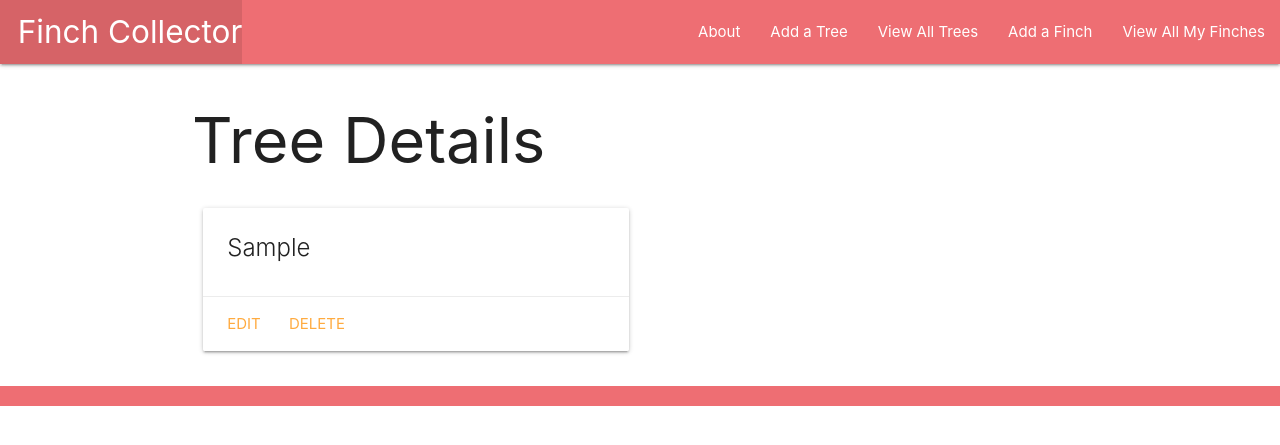
After one commit to dvnilsen/finchcollector, a Django app: page /trees/1/ in a window 1280 px wide. The commit adds this page. Shown: the top 445 px of the page. Run offline with Django 4.2, Linux system fonts and the light colour scheme; tables that the repository leaves empty hold one stand-in row (values such as "Sample post").

Commit message:
fix part 5

```diff
--- a/main_app/admin.py
+++ b/main_app/admin.py
@@ -1,5 +1,5 @@
 from django.contrib import admin
-from .models import Finch, Feeding
+from .models import Finch, Feeding, Tree
 
 # Register your models here.
 admin.site.register(Finch)
--- a/main_app/models.py
+++ b/main_app/models.py
@@ -1,5 +1,6 @@
 from django.db import models
 from django.urls import reverse
+from datetime import date
 
 # Create your models here.
 
@@ -10,11 +11,24 @@ MEALS = (
 )
 
 ##### START ----->
+class Tree(models.Model):
+  kind = models.CharField(max_length=50)
+
+  def __str__(self):
+    return self.kind
+
+  def get_absolute_url(self):
+    return reverse('trees_detail', kwargs={'pk': self.id})
+##### END
+
+##### START ----->
 class Finch(models.Model):
   name = models.CharField(max_length=100)
   color = models.CharField(max_length=100)
   gender = models.CharField(max_length=100)
   location = models.CharField(max_length=100)
+  # Add the M:M relationship
+  trees = models.ManyToManyField(Tree)
 
 # changing this instance method does not impact the database,
 # therefore no "makemigrations" is necessary
@@ -40,3 +54,4 @@ class Feeding(models.Model):
   def __str__(self):
     # Nice method for obtaining the friendly value of a Field.choice
     return f"{self.get_meal_display()} on {self.date}"
+##### END
--- a/main_app/templates/base.html
+++ b/main_app/templates/base.html
@@ -20,6 +20,8 @@
         </ul>
         <ul class="right">
           <li><a href="{% url 'about' %}">About</a></li>
+          <li><a href="{% url 'trees_create' %}">Add a Tree</a></li>
+          <li><a href="{% url 'trees_index' %}">View All Trees</a></li>
           <li><a href="{% url 'finches_create' %}">Add a Finch</a></li>
           <li><a href="{% url 'index' %}">View All My Finches</a></li>
         </ul>
--- /dev/null
+++ b/main_app/templates/main_app/tree_detail.html
@@ -0,0 +1,19 @@
+{% extends 'base.html' %}
+{% block content %}
+
+<h1>Tree Details</h1>
+
+<div class="row">
+  <div class="col s6 col-offset-3">
+    <div class="card">
+      <div class="card-content">
+        <span class="card-title">{{ tree.kind }}</span>
+      </div>
+      <div class="card-action">
+        <a href="{% url 'trees_update' tree.id %}">Edit</a>
+        <a href="{% url 'trees_delete' tree.id %}">Delete</a>
+      </div>
+    </div>
+  </div>
+</div>
+{% endblock %}
--- a/main_app/urls.py
+++ b/main_app/urls.py
@@ -10,4 +10,9 @@ urlpatterns = [
   path("finches/<int:pk>/update/", views.FinchUpdate.as_view(), name="finches_update"),
   path("finches/<int:pk>/delete/", views.FinchDelete.as_view(), name="finches_delete"),
   path('finches/<int:finch_id>/add_feeding/', views.add_feeding, name='add_feeding'),
+  path('trees/', views.TreeList.as_view(), name='trees_index'),
+  path('trees/<int:pk>/', views.TreeDetail.as_view(), name='trees_detail'),
+  path('trees/create/', views.TreeCreate.as_view(), name='trees_create'),
+  path('trees/<int:pk>/update/', views.TreeUpdate.as_view(), name='trees_update'),
+  path('trees/<int:pk>/delete/', views.TreeDelete.as_view(), name='trees_delete'),
 ]
--- a/main_app/views.py
+++ b/main_app/views.py
@@ -1,7 +1,8 @@
 from django.shortcuts import render, redirect
 from django.views.generic.edit import CreateView, UpdateView, DeleteView
+from django.views.generic import ListView, DetailView
 
-from .models import Finch
+from .models import Finch, Tree
 from .forms import FeedingForm
 
 #finches = [
@@ -48,3 +49,21 @@ def add_feeding(request, finch_id):
     new_feeding.finch_id = finch_id
     new_feeding.save()
   return redirect('detail', finch_id=finch_id)
+
+class TreeList(ListView):
+  model = Tree
+
+class TreeDetail(DetailView):
+  model = Tree
+
+class TreeCreate(CreateView):
+  model = Tree
+  fields = '__all__'
+
+class TreeUpdate(UpdateView):
+  model = Tree
+  fields = '__all__'
+
+class TreeDelete(DeleteView):
+  model = Tree
+  success_url = '/trees'
```
Also changed, not shown: main_app/templates/main_app/tree_confirm_delete.html (added, +13 -0 lines), main_app/templates/main_app/tree_form.html (added, +19 -0 lines), main_app/templates/main_app/tree_list.html (added, +16 -0 lines), main_app/migrations/0003_tree_alter_feeding_date_finch_trees.py (added).
